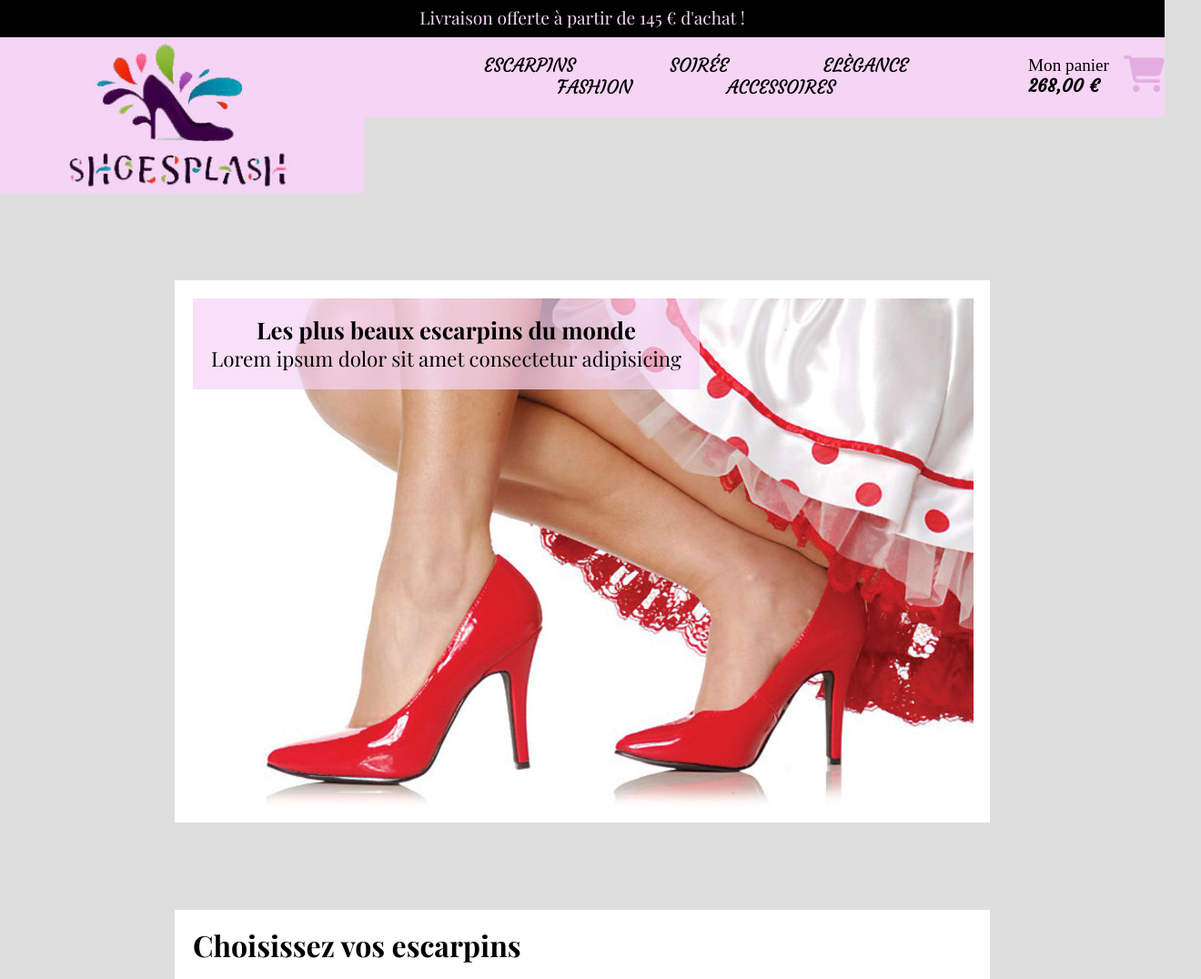
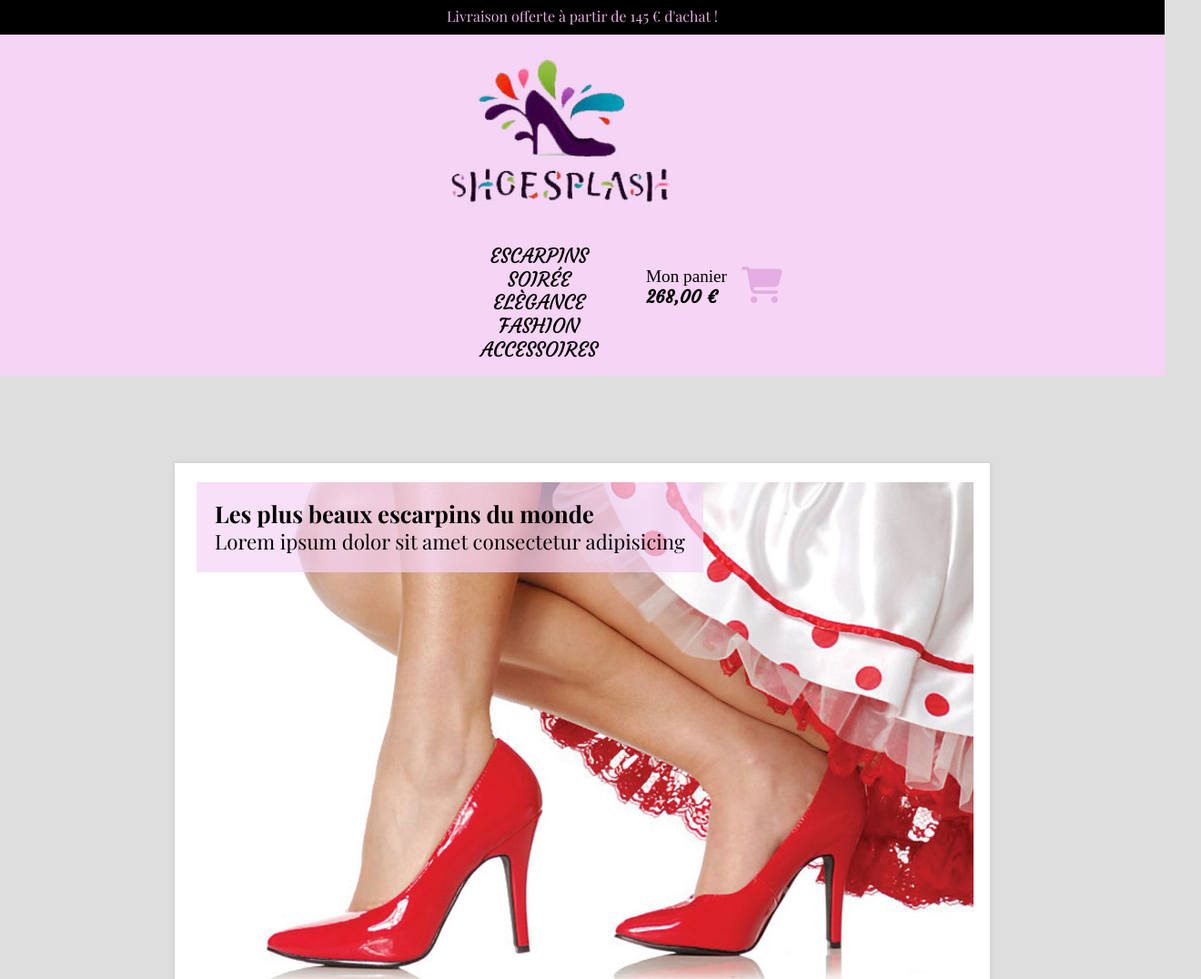
Before and after one commit to morganelcvz/ShoesPlash, a plain HTML site: page index.html in a window 1280 px wide. Shown: the top 1076 px of the page at 91% size, 1320 px wide, since content can reach past the window. Drawn offline with nearby package versions, Linux system fonts and the light colour scheme.

Commit message:
ajout site version desktop

```diff
--- a/css/style.css
+++ b/css/style.css
@@ -8,61 +8,44 @@ body {
     background:#dedede;
 }
 
-/**********HEADER**********/
+
+.topbar {
+    background: #000;
+    padding:10px;
+    text-align: center;
+}
+
+.topbar small {
+    font-family: playfair display;
+    font-size:1rem;
+    color:#e3ade1;
+}
+
+/*********HEADER*********/
+
 
 header {
     background:#f6d4f5;
-}
-
-.topbar {
-    background:#000;
-    text-align:center;
-    padding:10px;
-
-}
-
-.topbar small {
-    font-family:playfair display;
-    font-size:1.2rem;
-    color:#f6d4f5;
-}
-
-/*****NAVIGATION******/
-
-nav {
     width:100%;
-    text-align:center;
-    padding:20px;
-}
-
-nav a {
-    text-decoration:none;
-    color:#000;
-    font-family:Courgette;
-    font-size:1.3rem;
-    text-transform:uppercase;
-    margin:50px;
 }
 
 header .container {
-    width:100%;
+    margin:0 25rem;
 }
 
 header .container img {
-    position:relative;
-    float:left;
+    padding:20px;
 }
 
 #cart {
     float:right;
-    display:flex;
-
+    padding:20px;
 }
 
-.left {
-    display:flex;
+#cart .left {
+    display: flex;
     flex-direction: column;
-    float:right;
+    align-items: flex-start;
 }
 
 #cart p {
@@ -85,6 +68,30 @@ header .container img {
     margin-left:1rem;
 }
 
+/**********NAVIGATION***********/
+
+nav {
+    padding:15px;
+    text-align:center;
+}
+
+nav a {
+    font-family:courgette;
+    font-size:1.4rem;
+    text-decoration:none;
+    color:#000;
+    margin-left:80px;
+    text-transform:uppercase;
+    padding:15px;
+}
+
+nav a:hover {
+    background-color:rgb(53, 50, 50);
+    color:#fff;
+    transition:all 0.1s ease 0;
+}
+
+
 /************SITE***********/
 
 /********SECTION 1*********/
@@ -103,17 +110,19 @@ main.container {
     position:relative;
     margin-top:6rem;
     text-align:center;
+    box-shadow: 0 0 5px rgba(0,0, 0, 0.1);
 }
 
 #slider h2 {
     background:rgba(246,212,245, 0.7);
-    position:absolute;
-    margin-top:20px;
-    margin-left:20px;
+    float:left;
     padding:20px;
     font-family:playfair display;
     font-size:1.6rem;
-
+    z-index:3;
+    position:relative;
+    text-align:left;
+    left:1.5rem;
 }
 
 #slider span {
@@ -124,7 +133,9 @@ main.container {
 #slider img {
     width: 96%;
     float:center;
-    margin-top:20px;
+    z-index: 1;
+    margin-top:-7.5rem;
+    position:relative;
 }
 
 /********SECTION 2*********/
@@ -137,6 +148,7 @@ main.container {
     background:#fff;
     width:70%;
     margin-top:6rem;
+    box-shadow: 0 0 5px rgba(0,0, 0, 0.1);
 }
 
 #select h1 {
@@ -184,6 +196,7 @@ main.container {
 #new {
     background:white;
     padding:20px;
+    box-shadow: 0 0 5px rgba(0,0, 0, 0.1);
 }
 
 #new h2 {
@@ -214,6 +227,7 @@ main.container {
 #best {
     background:white;
     padding:20px;
+    box-shadow: 0 0 5px rgba(0,0, 0, 0.1);
 }
 
 #best h2 {
@@ -227,6 +241,7 @@ main.container {
 #crush {
     background:white;
     padding:20px;
+    box-shadow: 0 0 5px rgba(0,0, 0, 0.1);
 }
 
 #crush h2 {
@@ -250,6 +265,7 @@ footer {
     padding:10px;
     display:flex;
     justify-content:space-around;
+    flex-wrap: wrap;
 }
 
 #info article {
@@ -267,6 +283,7 @@ footer {
     width:100%;
     display: flex;
     justify-content:space-around;
+    flex-wrap:wrap;
     padding-bottom:2rem;
 }
 
```
